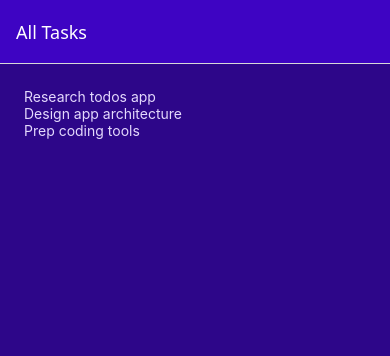
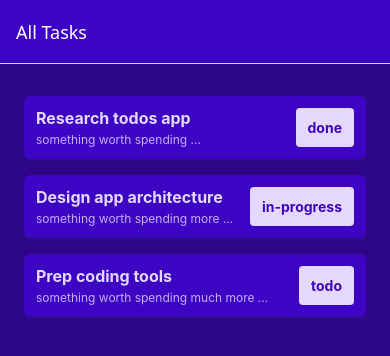
Before and after one commit to zarazi/taskman2, a React Native app: screen /AllTasks in a window 390 px wide. Shown: the top 356 px of the page. Built offline with nearby package versions, Linux system fonts and the light colour scheme.

Commit message:
Working on task item

```diff
--- a/components/TasksOutput/TaskItem.tsx
+++ b/components/TasksOutput/TaskItem.tsx
@@ -1,4 +1,4 @@
-import { Text, StyleSheet } from "react-native";
+import { Text, StyleSheet, Pressable, View } from "react-native";
 
 import { GlobalStyles } from "../../constants/styles";
 import { ITask } from "../../@types/task";
@@ -8,13 +8,64 @@ interface TaskItemProps {
 }
 
 function TaskItem({ item }: TaskItemProps) {
-  return <Text style={styles.text}>{item.title}</Text>;
+  return (
+    <Pressable>
+      <View style={styles.taskItem}>
+        <View>
+          <Text style={[styles.textBase, styles.title]}>{item.title}</Text>
+          <Text style={[styles.textBase, styles.description]}>
+            {item.description}
+          </Text>
+        </View>
+        <View style={styles.statusContainer}>
+          <Text style={styles.status}>{item.status}</Text>
+        </View>
+      </View>
+    </Pressable>
+  );
 }
 
 export default TaskItem;
 
 const styles = StyleSheet.create({
-  text: {
+  taskItem: {
+    padding: 12,
+    marginVertical: 8,
+    backgroundColor: GlobalStyles.colors.primary500,
+    flexDirection: "row",
+    justifyContent: "space-between",
+    borderRadius: 6,
+    elevation: 3,
+    shadowColor: GlobalStyles.colors.gray500,
+    shadowRadius: 4,
+    shadowOffset: { width: 1, height: 1 },
+    shadowOpacity: 0.4,
+  },
+  textBase: {
     color: GlobalStyles.colors.primary50,
+    fontSize: 12,
+  },
+  title: {
+    fontSize: 16,
+    marginBottom: 4,
+    fontWeight: "bold",
+  },
+  description: {
+    color: GlobalStyles.colors.primary100,
+  },
+  statusContainer: {
+    paddingHorizontal: 12,
+    paddingVertical: 4,
+    backgroundColor: GlobalStyles.colors.primary50,
+    // backgroundColor: "orange",
+    // backgroundColor: "cyan",
+    // backgroundColor: "lightgreen",
+    justifyContent: "center",
+    alignItems: "center",
+    borderRadius: 4,
+  },
+  status: {
+    color: GlobalStyles.colors.primary500,
+    fontWeight: "bold",
   },
 });
--- a/components/TasksOutput/TasksOutput.tsx
+++ b/components/TasksOutput/TasksOutput.tsx
@@ -9,13 +9,13 @@ const DUMMY_TASKS: ITask[] = [
     id: "1",
     title: "Research todos app",
     description: "something worth spending ...",
-    status: "todo",
+    status: "done",
   },
   {
     id: "2",
     title: "Design app architecture",
     description: "something worth spending more ...",
-    status: "todo",
+    status: "in-progress",
   },
   {
     id: "3",
```
